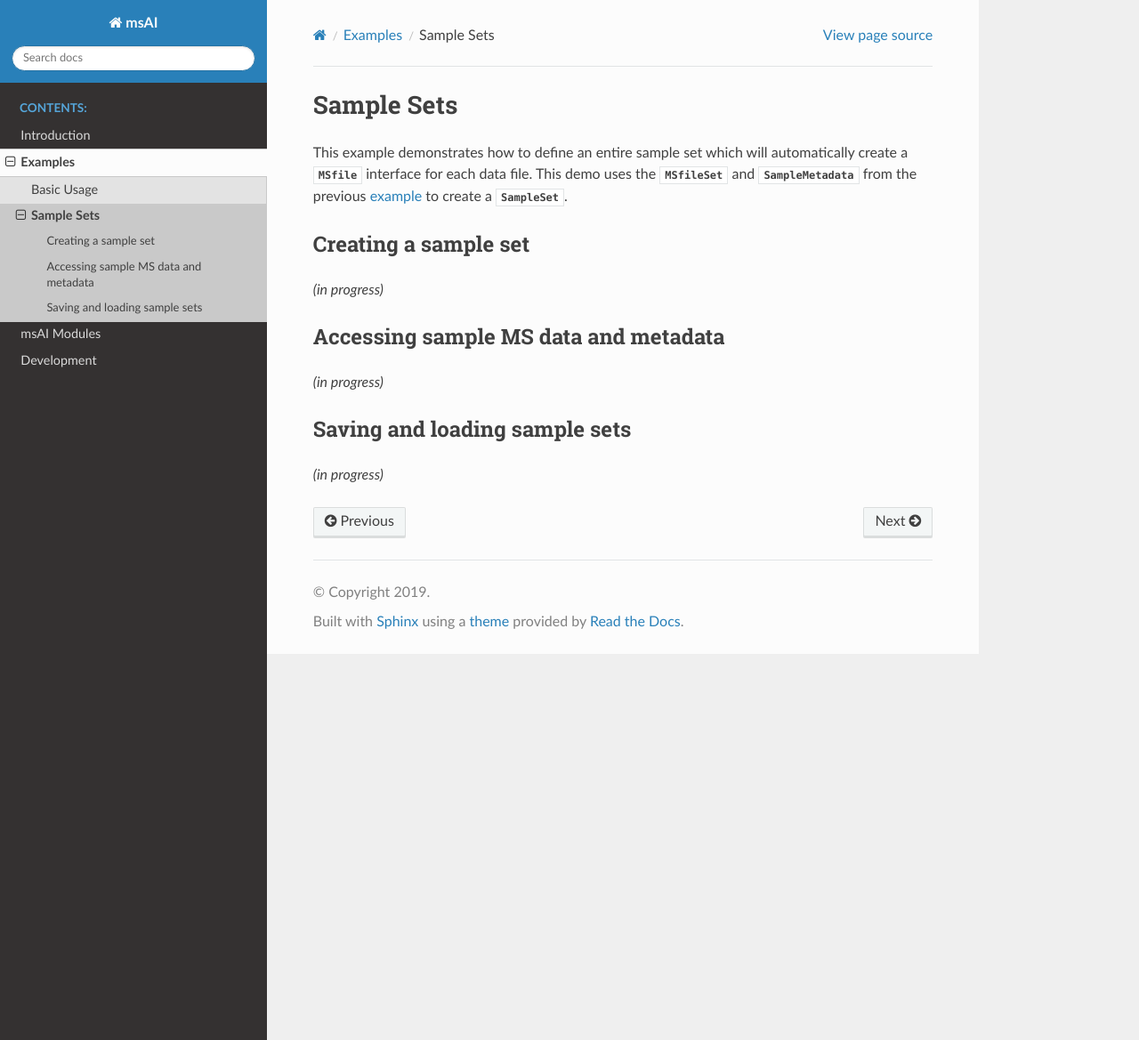
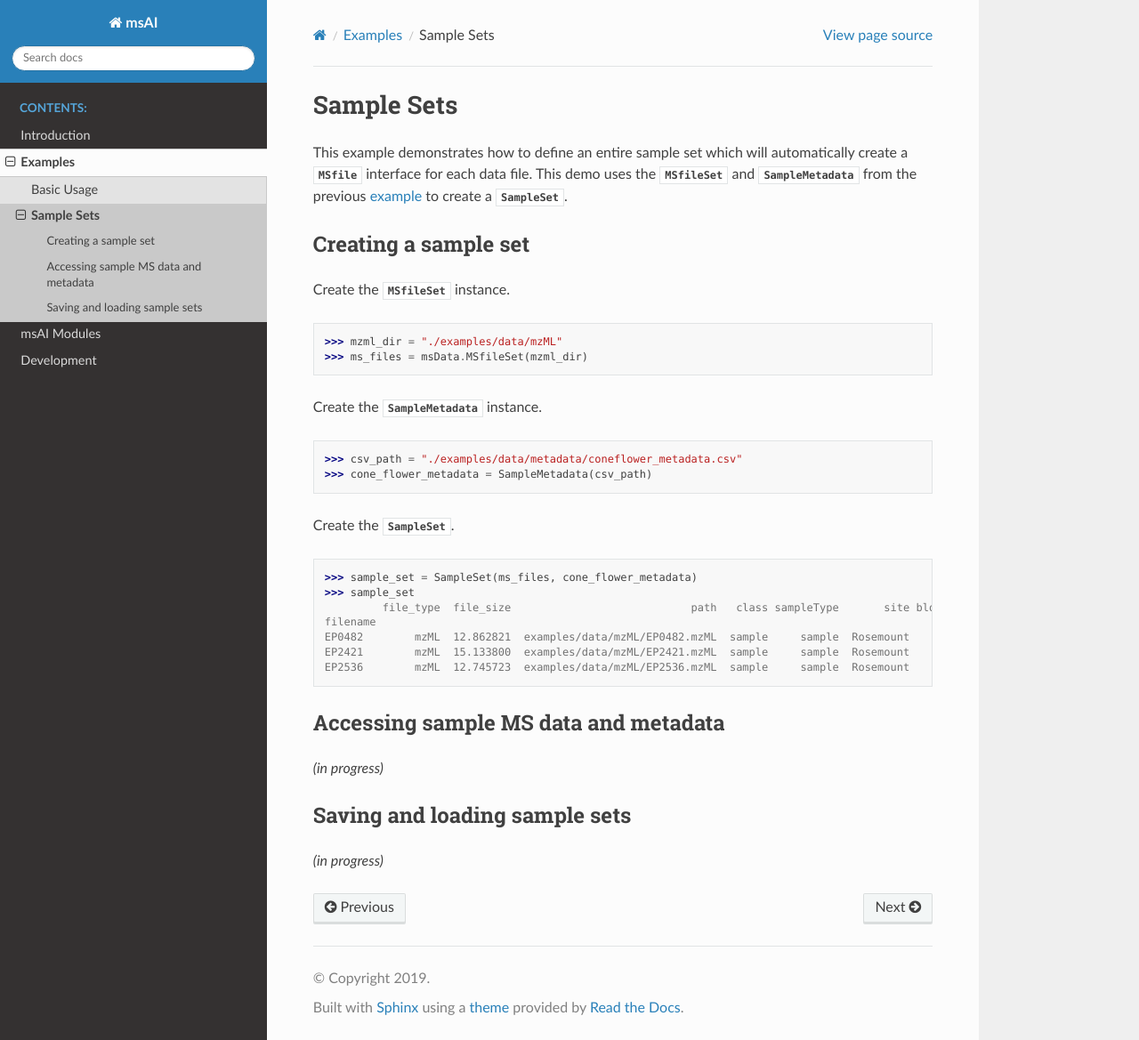
Before and after one commit to IsotopeC/msAI, a Sphinx documentation site: the page built from docs/examples/sampleSets.rst, in a window 1280 px wide and 1169 px high. Shown: the whole window at 89% size. Built offline with Sphinx 7.4.7 and the Read the Docs theme 2.0.0, drawn with Linux system fonts in a browser that asks for light colours.

Commit message:
fixed samples and added example

```diff
--- a/docs/examples/sampleSets.rst
+++ b/docs/examples/sampleSets.rst
@@ -12,7 +12,25 @@ to create a `.SampleSet`.
 Creating a sample set
 =====================
 
-*(in progress)*
+Create the `.MSfileSet` instance.
+
+>>> mzml_dir = "./examples/data/mzML"
+>>> ms_files = msData.MSfileSet(mzml_dir)
+
+Create the `.SampleMetadata` instance.
+
+>>> csv_path = "./examples/data/metadata/coneflower_metadata.csv"
+>>> cone_flower_metadata = SampleMetadata(csv_path)
+
+Create the `.SampleSet`.
+
+>>> sample_set = SampleSet(ms_files, cone_flower_metadata)
+>>> sample_set
+         file_type  file_size                            path   class sampleType       site block treatment plantID  tissue     siteblock   sitetreatment polarity                                                run
+filename
+EP0482        mzML  12.862821  examples/data/mzML/EP0482.mzML  sample     sample  Rosemount    B1      HIGH    P360    seed  Rosemount_B1  Rosemount_HIGH  unknown  <msAI.samples.SampleRun object at 0x7f063ff54f50>
+EP2421        mzML  15.133800  examples/data/mzML/EP2421.mzML  sample     sample  Rosemount    B1        R1    P109  flower  Rosemount_B1    Rosemount_R1  unknown  <msAI.samples.SampleRun object at 0x7f063fed80d0>
+EP2536        mzML  12.745723  examples/data/mzML/EP2536.mzML  sample     sample  Rosemount    B1       LOW    P134    root  Rosemount_B1   Rosemount_LOW  unknown  <msAI.samples.SampleRun object at 0x7f063ff35550>
 
 
 Accessing sample MS data and metadata
```
Also changed, not shown: 2 other files.
